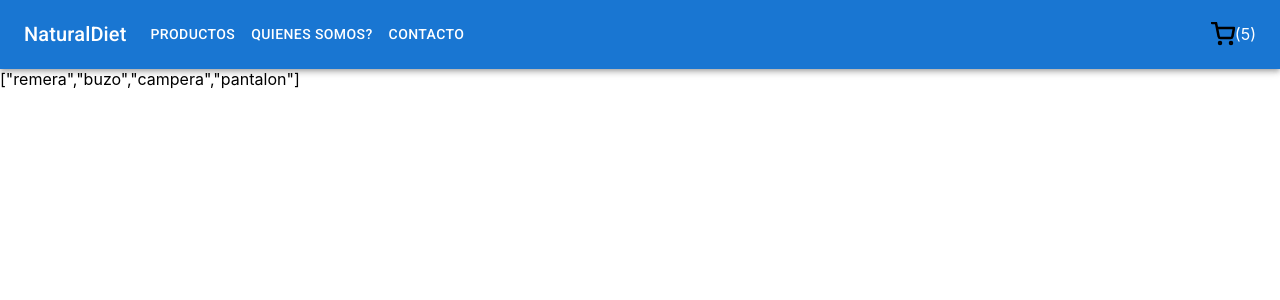
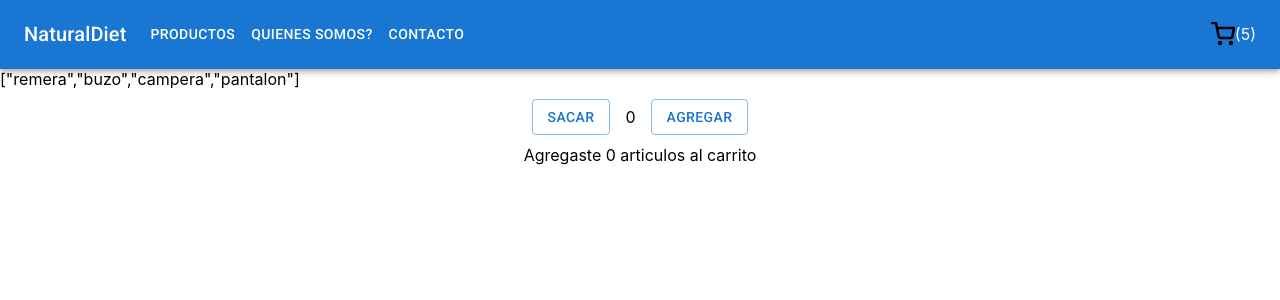
Before and after one commit to FraanGuevara/AppReact, a React (Create React App) app: page / in a window 1280 px wide. Shown: the top 300 px of the page. Built offline with nearby package versions, Linux system fonts and the light colour scheme.

Commit message:
Add funcion itemCount

```diff
--- a/package.json
+++ b/package.json
@@ -12,6 +12,7 @@
     "@testing-library/user-event": "^13.5.0",
     "react": "^17.0.2",
     "react-dom": "^17.0.2",
+    "react-router-dom": "^6.3.0",
     "react-scripts": "5.0.0",
     "web-vitals": "^2.1.4"
   },
--- /dev/null
+++ b/src/components/ItemCount/ItemCount.jsx
@@ -0,0 +1,36 @@
+import React, { useState } from 'react'
+import { Button } from '@mui/material';
+import styles from './itemCount.modules.css'
+
+export default function ItemCount({stock}) {
+    const [count, setCount] = useState(0);
+
+    function adding(){
+        if(count < stock){
+            setCount(count + 1);
+        }
+    }
+
+    function subtract(){
+        if(count > 0){
+            setCount(count - 1);
+        }
+    }
+
+    function onAdd(){
+        return `Agregaste ${count} articulos al carrito`
+    }
+
+  return (
+    <>
+    <div className='container'>
+        <div className='contenedorItemCount' >
+            <Button onClick ={subtract} variant="outlined">Sacar</Button>
+            <p className='contador'>{count}</p>
+            <Button onClick ={adding} variant="outlined">Agregar</Button>
+        </div>
+        <p className='leyendaItemList'>{onAdd()}</p>
+    </div>
+    </>
+  )
+}
--- /dev/null
+++ b/src/components/ItemCount/itemCount.modules.css
@@ -0,0 +1,23 @@
+
+.container{
+    display: flex;
+    flex-direction: column;
+    align-items: center;
+
+}
+
+.contenedorItemCount{
+    margin: 10px 50px;
+    display: flex;
+    align-items: center;
+    justify-content: center;
+
+}
+
+.contador{
+    margin: 0 15px;
+}
+
+.leyendaItemList{
+    margin: 0;
+}
--- a/src/components/ItemList/ItemListContainer.jsx
+++ b/src/components/ItemList/ItemListContainer.jsx
@@ -1,4 +1,5 @@
 import React from 'react';
+import ItemCount from '../ItemCount/ItemCount';
 import ItemList from './ItemList';
 
 
@@ -6,10 +7,11 @@ import ItemList from './ItemList';
 export default function ItemListContainer() {
 
     const arrProductos = ["remera", "buzo", "campera", "pantalon"]
-
+    const stock = 5;
     return (
         <>
             <ItemList productos = {arrProductos}/>
+            <ItemCount stock = {stock} />
         </>
 
     );
--- /dev/null
+++ b/src/components/Test/Prueba.jsx
@@ -0,0 +1,9 @@
+import React from 'react'
+
+export default function Prueba({universidades}) {
+  return (
+    <>
+        {/* {universidades.map(item => <p>{item.name + " " + item.country} </p>)} */}
+    </>
+  )
+}
--- /dev/null
+++ b/src/components/Test/PruebaContainer.jsx
@@ -0,0 +1,35 @@
+import React, { useEffect, useState } from 'react'
+import Prueba from './Prueba';
+
+export default function PruebaContainer() {
+
+    const [universidades, setUniversidades] = useState([]);
+
+    useEffect(() => {
+
+        const requestOptions = {
+            method: 'GET',
+            redirect: 'follow'
+        };
+
+        fetch("http://universities.hipolabs.com/search?country=United+States&cant=100", requestOptions)
+            .then(response => response.json())
+            .then(result => {
+                //se ejecutan si salio todo bien
+                setUniversidades(result)
+            })
+            .catch(error => {
+                //si hubo un error
+                console.log('error', error)
+            });
+
+
+
+    }, [])
+
+    return (
+        <>
+            <Prueba universidades={universidades}/>
+        </>
+    )
+}
```
Also changed, not shown: src/App.js (+9 -1 lines), src/setupTests.js (deleted, +0 -5 lines), src/logo.svg (deleted), 1 other file (tests, documents, lock files or other folders).
